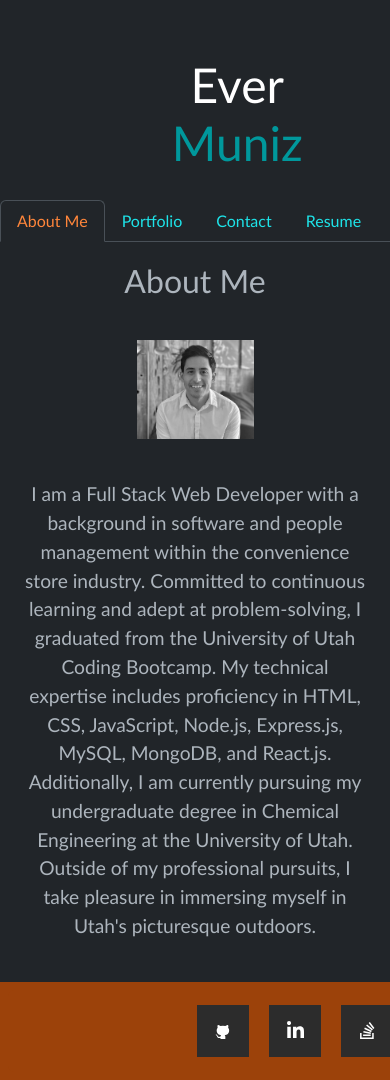
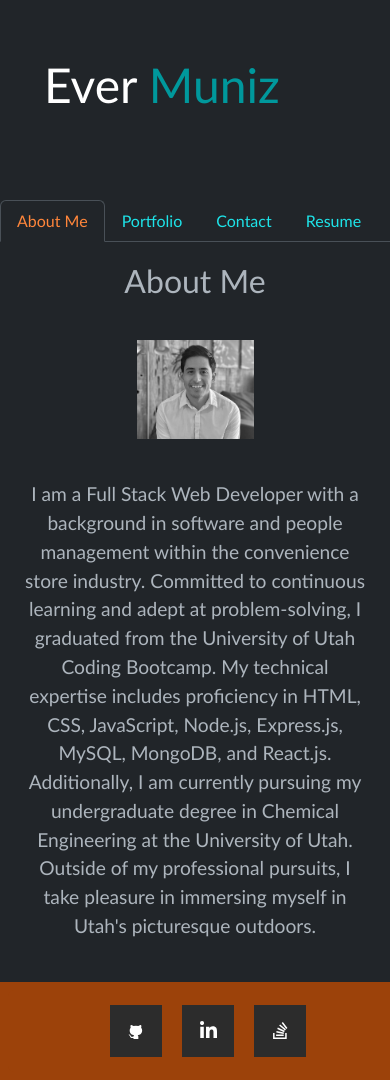
Before and after one commit to Evermuniz/Professional-Portfolio, a React (Create React App) app: page / in a window 390 px wide. Built offline with nearby package versions, Linux system fonts and the light colour scheme.

Commit message:
changes for mobile

```diff
--- a/src/components/Footer.js
+++ b/src/components/Footer.js
@@ -7,7 +7,7 @@ export default function Footer() {
   return (
     <section className="container-fluid mt-auto">
       <footer className="p-2 footer row">
-        <div className="col d-flex">
+        <div className="col-sm-2 d-flex">
           {/* custom logo for styling */}
           <a>
             <img src={logo} alt="logo" width="80px" height="80px" />
@@ -15,7 +15,7 @@ export default function Footer() {
         </div>
 
 {/* svg icons used for the links with custom css styling and animation */}
-        <div className="card col justify-content-end">
+        <div className="card col ">
           <a href="https://github.com/Evermuniz" className="socialContainer containerOne" target="_blank">
             <svg className="socialSvg githubSvg" viewBox="0 0 16 16">
               {" "}
--- a/src/components/Header.js
+++ b/src/components/Header.js
@@ -6,7 +6,7 @@ import logo from "../Images/Logo.png";
 function Header() {
   return (
     <header className="header row container p-3 px-4">
-      <div className="col-1 gx-4">
+      <div className="">
         <a>
           <img src={logo} alt="moutains icon" width="100" height="100" />
         </a>
--- a/src/styles/Footer.css
+++ b/src/styles/Footer.css
@@ -5,11 +5,13 @@
 
 }
 
-@media (max-width: 768px) {
+@media (max-width: 567px) {
  .footer img {
     display: none;
   }
  }
+
+
 
 .card {
   width: fit-content;
--- a/src/styles/Header.css
+++ b/src/styles/Header.css
@@ -8,7 +8,6 @@
 
 .header h1 {
   font-size: 3rem;
-  margin-left: 80px;
   color: white;
 
 }
@@ -22,4 +21,13 @@
  .header img {
     display: none;
   }
+  .header h1 {
+    margin-left: 0px;
+  }
  }
+
+ @media (min-width: 769px) {
+  .header h1 {
+    margin-left: 80px;
+  }
+ }
--- a/src/styles/Portfolio.css
+++ b/src/styles/Portfolio.css
@@ -71,10 +71,10 @@ h2 {
 
 @media (max-width: 768px) {
  .container .card .social a {
-    font-size: 10px;
+    font-size: 12px;
   }
   .container .card .social {
-    max-width: 158px;
+    min-width: 130px;
   }
 .container .card .social img {
   display: none;
```
Also changed, not shown: src/Images/889DCFFA-6870-4351-9F19-13F9927B70AC_1_201_a.jpeg (renamed from src/Images/appScreenshot.jpeg), 11 other files (tests, documents, lock files or other folders).
